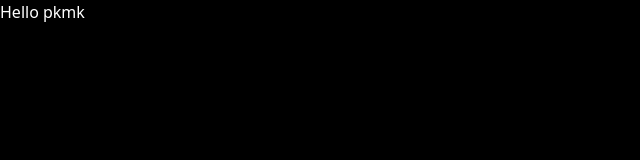
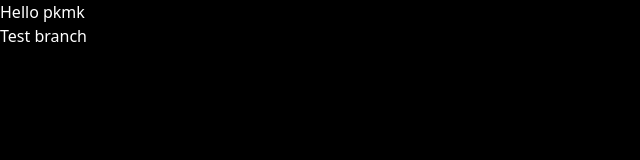
Before and after one commit to pkmk-java/pkmk-website, a React (Vite) app in the folder pkmk/: page / in a window 1280 px wide. Shown: the top 160 px of the page, without its empty margins (0-640 px from the left). Built offline with nearby package versions, Linux system fonts and the light colour scheme.

Commit message:
test branch merge

```diff
--- a/pkmk/src/App.jsx
+++ b/pkmk/src/App.jsx
@@ -2,6 +2,7 @@ export default function App() {
   return (
     <div className=" bg-black h-screen w-screen text-white">
       <h1>Hello pkmk</h1>
+      <h2>Test branch</h2>
     </div>
   );
 }
```
